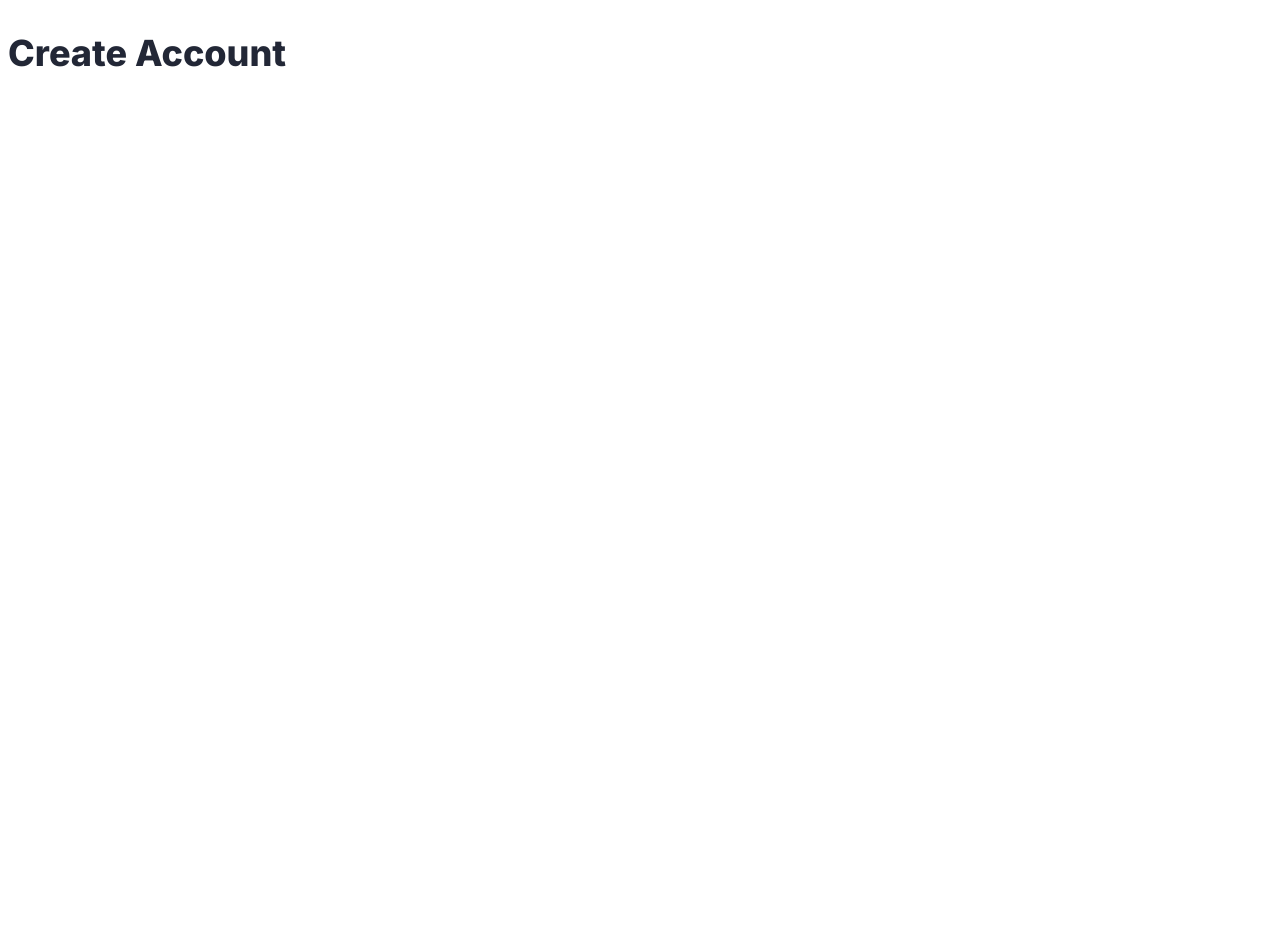
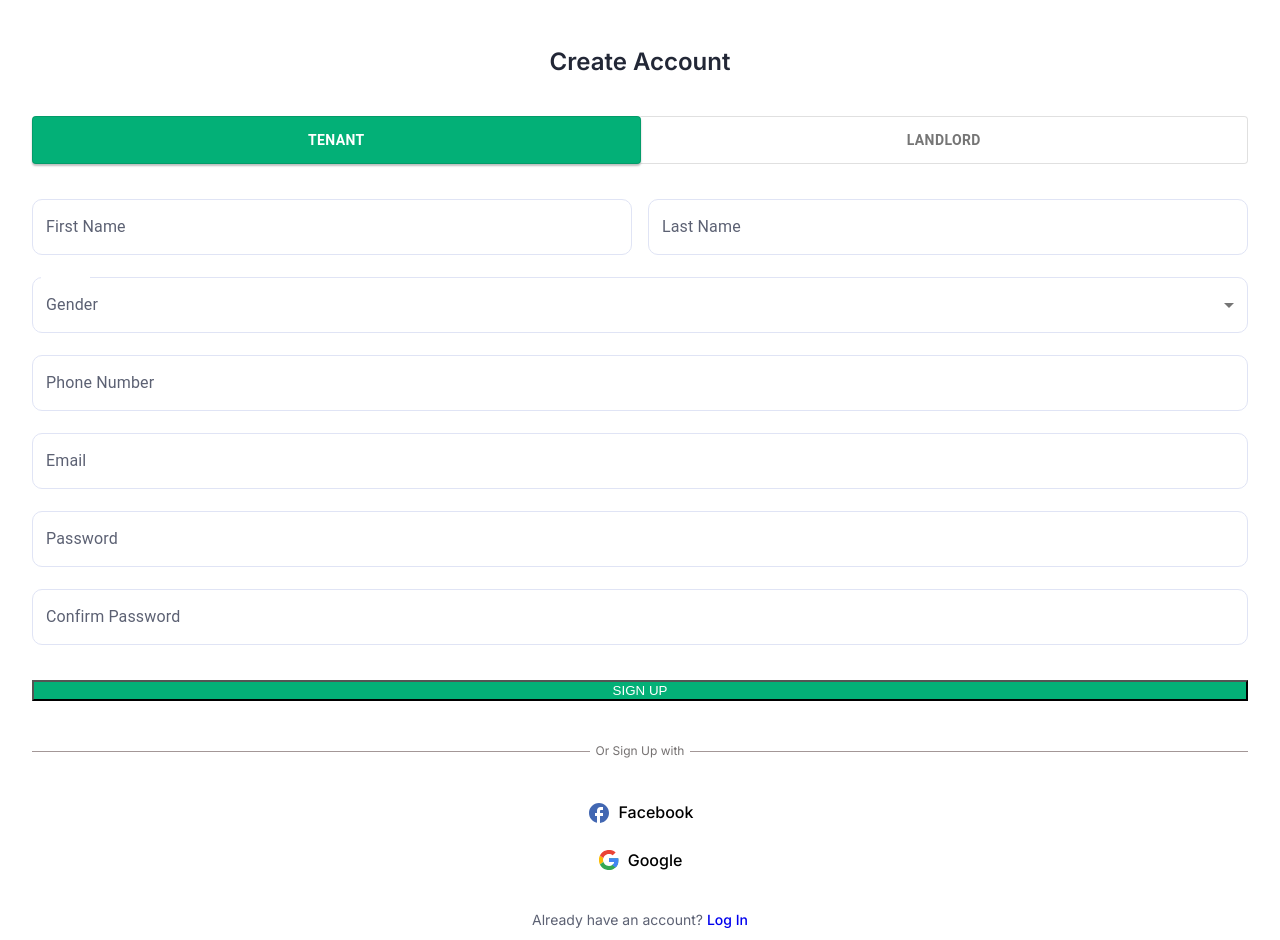
Before and after one commit to Teds30/cushyrental-client, a React (Vite) app: page /register in a window 1280 px wide. Before the commit the page ends 800 px from the top, so only its background shows below. Built offline with nearby package versions, Linux system fonts and the light colour scheme.

Commit message:
DP-26 | update

```diff
--- a/src/pages/auth/CreateAccount/CreateAccount.jsx
+++ b/src/pages/auth/CreateAccount/CreateAccount.jsx
@@ -1,9 +1,38 @@
+import { useState, useCallback } from "react";
+
+import UserToggleButton from "./UserToggleButton";
+import CreateAccountForm from "./CreateAccountForm";
+
+import styles from "./CreateAccount.module.css";
+
 const CreateAccount = () => {
-    return (
-        <div>
-            <h1>Create Account</h1>
+  const [userType, setUserType] = useState();
+
+  const userTypeHandler = useCallback(
+    (userType) => {
+      setUserType(userType);
+      console.log(userType);
+    },
+    [setUserType]
+  );
+
+  return (
+    <div className={styles.container}>
+      <div className={`${styles["container-title"]}`}>
+        <h2>Create Account</h2>
+      </div>
+
+      <div className={`${styles["main-container"]}`}>
+        <div className={`${styles["main-container-type"]}`}>
+          <UserToggleButton onUserType={userTypeHandler} />
         </div>
-    );
-}
+
+        <div className={`${styles["main-container-form"]}`}>
+            <CreateAccountForm />
+        </div>
+      </div>
+    </div>
+  );
+};
 
 export default CreateAccount;
--- a/src/pages/auth/CreateAccount/CreateAccount.module.css
+++ b/src/pages/auth/CreateAccount/CreateAccount.module.css
@@ -0,0 +1,122 @@
+.container {
+
+    max-width: 100%;
+    padding: 0 24px;
+
+    display: flex;
+    flex-direction: column;
+    align-items: center;
+}
+
+.container .container-title {
+    text-align: center;
+    padding: 35px 0 34px 0;
+}
+
+.container-title h2 {
+    font-weight: 600;
+    margin: 0;
+}
+
+.main-container {
+    width: 100%;
+
+    display: flex;
+    flex-direction: column;
+    align-items: center;
+}
+
+.main-container-type {
+    width: 100%;
+}
+
+.main-container-form {
+    width: 100%;
+    padding-top: 35px;
+
+    display: flex;
+    flex-direction: column;
+    align-items: center;
+}
+
+.form-container {
+    width: 100%;
+
+    display: flex;
+    flex-direction: column;
+    align-items: center;
+}
+
+.form-container-identity {
+    width: 100%;
+
+    display: flex;
+    gap: 16px;
+}
+
+.form-container-info {
+    width: 100%;
+    margin: 22px 0 0 0;
+
+    display: flex;
+    flex-direction: column;
+    gap: 22px;
+}
+
+.sign-up-btn {
+    margin: 34px 0 0 0;
+    width: 100%;
+}
+
+.sign-up-socmed {
+    margin: 38px 0 0 0;
+    width: 100%;
+
+    display: flex;
+    align-items: center;
+}
+
+.sign-up-socmed .option {
+    color: #757171;
+    font-size: 12px;
+    font-weight: 400;
+    padding: 0 6px;
+}
+
+.sign-up-socmed .hr {
+    flex: 1;
+    width: 100%;
+    height: 1px;
+    background-color: #A39797;
+}
+.back {
+    align-items: center;
+    color: #000;
+    display: flex;
+    font-size: 16px;
+    font-weight: 500;
+    gap: 8px;
+}
+
+.socmed {
+    width: 100%;
+
+    display: flex;
+    flex-direction: column;
+    align-items: center;
+    gap: 24px;
+}
+
+.socmed {
+    margin: 38px 0 0 0;
+}
+
+.googleIcon {
+    height: 22px;
+    width: 22px;
+}
+
+.login-option {
+    align-items: center;
+    margin: 38px 0 0 0;
+}
--- /dev/null
+++ b/src/pages/auth/CreateAccount/CreateAccountForm.jsx
@@ -0,0 +1,78 @@
+import { useState } from "react";
+import { Link } from "react-router-dom";
+
+import TextField from "../../../components/TextField/TextField";
+import Dropdown from "../../../components/Dropdown/Dropdown";
+import PrimaryButton from "../../../components/Button/PrimaryButton";
+
+import styles from "./CreateAccount.module.css";
+
+import FacebookOutlinedIcon from '@mui/icons-material/FacebookOutlined';
+import google from '../../../assets/google.svg'
+
+const CreateAccountForm = (props) => {
+  const [dropdownValue, setDropDownValue] = useState("");
+
+  const dropdownValueHandler = (event) => {
+    setDropDownValue(event.target.value);
+    console.log(event.target.value);
+  };
+
+  return (
+    <form className={`${styles["form-container"]}`}>
+      <div className={`${styles["form-container-identity"]}`}>
+        <TextField fullWidth label="First Name" />
+        <TextField fullWidth label="Last Name" />
+      </div>
+
+      <div className={`${styles["form-container-info"]}`}>
+        <Dropdown
+          fullWidth
+          label="Gender"
+          selected={dropdownValue}
+          items={[
+            { id: 0, name: "Male" },
+            { id: 1, name: "Female" },
+          ]}
+          handleSelect={dropdownValueHandler}
+          selectedValue={dropdownValue}
+        />
+        <TextField fullWidth label="Phone Number" />
+        <TextField type="email" fullWidth label="Email" />
+        <TextField type="password" fullWidth label="Password" />
+        <TextField type="password" fullWidth label="Confirm Password" />
+      </div>
+
+      <div className={`${styles["sign-up-btn"]}`}>
+        <PrimaryButton width="100%">SIGN UP</PrimaryButton>
+      </div>
+
+      <div className={`${styles["sign-up-socmed"]}`}>
+        <div className={styles.hr}></div>
+        <div className={styles.option}>Or Sign Up with</div>
+        <div className={styles.hr}></div>
+      </div>
+
+      <div className={styles.socmed}>
+        <Link>
+          <div className={styles["back"]}>
+            <FacebookOutlinedIcon size="large" style={{ color: "#4267B2" }} /> Facebook
+          </div>
+        </Link>
+
+        <Link>
+          <div className={styles["back"]}>
+          <img src={google} alt="Google Icon" className={styles.googleIcon} /> Google
+          </div>
+        </Link>
+      </div>
+
+      <div className={`${styles['login-option']}`}>
+        <span>Already have an account? </span>
+        <span><Link>Log In</Link></span>
+      </div>
+    </form>
+  );
+};
+
+export default CreateAccountForm;
--- /dev/null
+++ b/src/pages/auth/CreateAccount/UserToggleButton.jsx
@@ -0,0 +1,63 @@
+import React, { useState } from 'react';
+import ToggleButton from '@mui/material/ToggleButton';
+import ToggleButtonGroup from '@mui/material/ToggleButtonGroup';
+
+export default function UserToggleButton(props) {
+  const { onUserType } = props
+  const [alignment, setAlignment] = useState('tenant');
+
+  const handleChange = (event, newAlignment) => {
+    setAlignment(newAlignment);
+    onUserType({user_type_id: newAlignment === 'tenant' ? 1 : 2});
+  };
+
+  const toggleStyles = {
+    '&.Mui-selected': {
+      backgroundColor: 'var(--accent)',
+      borderRadius: '4px',
+      boxShadow: '0px 2px 2px 0px rgba(0, 0, 0, 0.25)',
+      color: 'var(--bg-layer1)'
+    }
+  };
+
+  return (
+    <ToggleButtonGroup
+      value={alignment}
+      exclusive
+      onChange={handleChange}
+      aria-label="Platform"
+      sx={{ fontSize: '18px', width: '100%' }}
+    >
+      <ToggleButton
+        value="tenant"
+        sx={{
+          '&.MuiToggleButton-root.Mui-selected': {
+            backgroundColor: 'var(--accent)',
+            borderRadius: '4px',
+            boxShadow: '0px 2px 2px 0px rgba(0, 0, 0, 0.25)',
+            color: 'var(--bg-layer1)'
+          },
+          width: '100%',
+          fontWeight: '600'
+        }}
+      >
+        Tenant
+      </ToggleButton>
+      <ToggleButton
+        value="landlord"
+        sx={{
+          '&.MuiToggleButton-root.Mui-selected': {
+            backgroundColor: 'var(--accent)',
+            borderRadius: '4px',
+            boxShadow: '0px 2px 2px 0px rgba(0, 0, 0, 0.25)',
+            color: 'var(--bg-layer1)'
+          },
+          width: '100%',
+          fontWeight: '600'
+        }}
+      >
+        Landlord
+      </ToggleButton>
+    </ToggleButtonGroup>
+  );
+}
```
Also changed, not shown: src/assets/google.svg (added).
